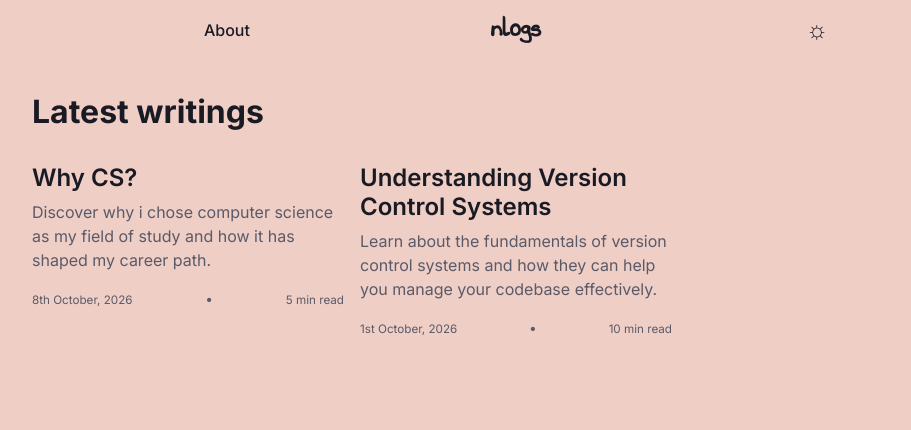
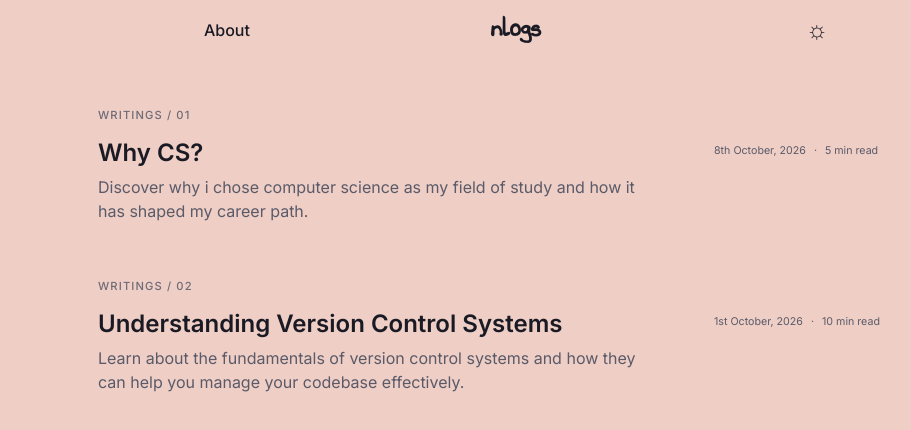
Before and after one commit to Nathanthe1dev/nlogs, a Next.js app: page / in a window 1280 px wide. Shown: the top 430 px of the page, without its empty margins (124-1035 px from the left). Built offline with nearby package versions, Linux system fonts and the light colour scheme.

Commit message:
nlogs editorial writing feed done

```diff
--- a/app/globals.css
+++ b/app/globals.css
@@ -77,17 +77,34 @@ header {
   position: absolute;
   left: 50%;
   transform: translateX(-50%);
+  transition: opacity 0.2s ease;
+}
+.logo:hover {
+  opacity: 0.7;
 }
 
 header nav a {
   font-size: 1rem;
   font-weight: 500;
   text-decoration: none;
+  position: relative;
   transition: color 0.2s ease;
 }
-
 header nav a:hover {
   color: var(--muted);
+}
+header nav a::after {
+  content: '';
+  position: absolute;
+  left: 0;
+  bottom: -2px;
+  width: 0;
+  height: 1px;
+  background-color: var(--muted);
+  transition: width 0.2s ease;
+}
+header nav a:hover::after {
+  width: 100%;
 }
 
 .theme-toggle {
@@ -103,30 +120,53 @@ header nav a:hover {
   color: var(--muted);
 }
 
-section h1 {
-  font-size: 2rem;
-  font-weight: 700;
-  margin-bottom: var(--space-md);
-  grid-column: 1 / -1;
-}
-
 .posts {
   width: 100%;
-  max-width: 1000px;
+  max-width: 900px;
   margin-left: auto;
   margin-right: auto;
   padding-left: 1rem;
   padding-right: 1rem;
   margin-top: var(--space-lg);
+  display: flex;
+  flex-direction: column;
+}
+.article-label {
+  font-size: 0.7rem;
+  font-weight: 500;
+  letter-spacing: 0.1em;
+  color: var(--muted);
+  opacity: 0.85;
+  margin-bottom: var(--space-md);
+  text-transform: uppercase;
+}
+.article-content {
+  grid-column: 1;
+  max-width: 65ch;
+}
+
+.posts article {
+  padding: var(--space-md) var(--space-md) var(--space-lg);
+  cursor: pointer;
   display: grid;
-  grid-template-columns: repeat(auto-fit, minmax(300px, 1fr));
-  gap: var(--space-md);
+  grid-template-columns: minmax(0, 1fr) 220px;
+  column-gap: var(--space-xl);
+  border-radius: 12px;
+  transition: background-color 0.2s ease;
+}
+.posts > a:hover article {
+  background-color: rgba(255, 255, 255, 0.10);
 }
 
 .posts article h2 {
   font-size: 1.5rem;
   font-weight: 600;
   margin-bottom: var(--space-sm);
+}
+
+.posts article h2 span {
+  position: relative;
+  display: inline-block;
 }
 
 .posts article p {
@@ -137,17 +177,30 @@ section h1 {
 }
 
 .posts article footer {
-  font-size: 0.875rem;
+  font-size: 0.8rem;
   color: var(--muted);
+  grid-column: 2;
+  grid-row: 2;
+  align-self: start;
+  padding-top: 0.35rem;
 }
-
 .posts article footer small {
   display: flex;
   align-items: center;
-  justify-content: space-between;
+  gap: var(--space-sm);
+  white-space: nowrap;
+}
+
+.posts article h2 span::after {
+  content: '';
+  position: absolute;
+  left: 0;
+  bottom: -2px;
+  width: 0;
+  height: 2px;
+  background-color: var(--muted);
+  transition: width 0.25s ease;
+}
+.posts > a:hover article h2 span::after {
   width: 100%;
 }
-
-.posts article footer small span:first-of-type {
-  font-size: 2rem;
-}
--- a/app/page.tsx
+++ b/app/page.tsx
@@ -6,16 +6,19 @@ export default function Home() {
            <a href="#">About</a>
           </nav>
           <a href="/" className="logo">nlogs</a>
-          <button className="theme-toggle">☼</button>
+          <button className="theme-toggle" aria-label="Toggle theme">☼</button>
         </header>
 
         <section className="posts">
-          <h1>Latest writings</h1>
+          <a href="#">
             <article>
-            <h2>
-              <a href="#">Why CS?</a>
-            </h2>
+              <div className="article-label">
+                WRITINGS / 01
+              </div>
+               <div className="article-content">
+                <h2><span>Why CS?</span></h2>
                 <p>Discover why i chose computer science as my field of study and how it has shaped my career path.</p>
+              </div>
               <footer>
                 <small>
                   <time dateTime="2026-10-08">8th October, 2026</time>
@@ -24,12 +27,17 @@ export default function Home() {
                 </small>
               </footer>
             </article>
+          </a>
 
+          <a href="#">
             <article>
-            <h2>
-              <a href="#">Understanding Version Control Systems</a>
-            </h2>
+              <div className="article-label">
+                WRITINGS / 02
+              </div>
+              <div className="article-content">
+                <h2><span>Understanding Version Control Systems</span></h2>
                 <p>Learn about the fundamentals of version control systems and how they can help you manage your codebase effectively.</p>
+              </div>
               <footer>
                 <small>
                   <time dateTime="2026-10-01">1st October, 2026</time>
@@ -38,6 +46,7 @@ export default function Home() {
                 </small>
               </footer>
             </article>
+          </a>
         </section>
       </main>
   );
```
Lines whose indentation alone changed are shown as unchanged.
